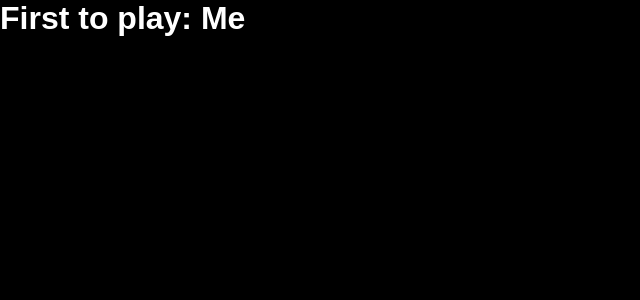
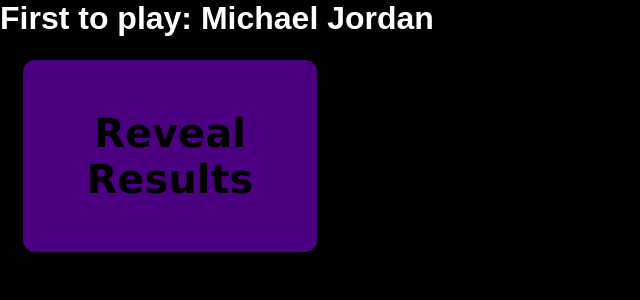
Before and after one commit to couldbedaniel/Imposter-With-Custom-Words, a Next.js app: page /starter in a window 1280 px wide. Shown: the top 300 px of the page, without its empty margins (0-640 px from the left). Built offline with nearby package versions, Linux system fonts and the light colour scheme.

Commit message:
added build page

```diff
--- a/app/page.js
+++ b/app/page.js
@@ -4,7 +4,7 @@ import Button from "./button.js"
 export default function Home() {
   return (
   <div>
-    <Button btext = "Add Words" linkto = "/players" color = "lightpink"/>
+    <Button btext = "Add Words" linkto = "/build" color = "lightpink"/>
     <Button btext = "Set Players" linkto = "/players" color = "lightgreen"/>
   </div>
   );
--- a/app/starter/page.js
+++ b/app/starter/page.js
@@ -7,8 +7,18 @@ import {nameList} from "../../data/names.js";
 import PCard from "../game/pcard";
 
 export default function Starter(){
+    const [player, setPlayer] = useState("");
+
+    useEffect(() => {
+        const start = Math.floor(Math.random()*nameList.length);
+        setPlayer(nameList[start]);
+    }, []);
+
 
     return(
-        <h1 style = {{color: "white"}}><span>First to play: </span> Me</h1>
+        <>
+        <h1 style = {{color: "white"}}><span>First to play: </span>{player ? player : "just pick one"}</h1>
+        <Button btext = "Reveal Results" linkto = "./results" color = "indigo"/>
+        </>
     );
 }
```
Also changed, not shown: app/results/page.js (added, +17 -0 lines), app/build/page.js (added).
